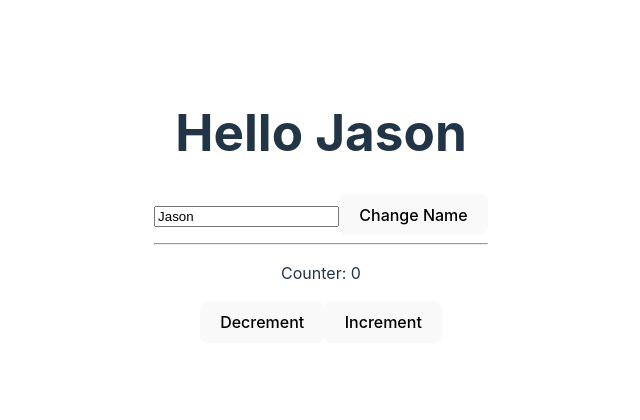
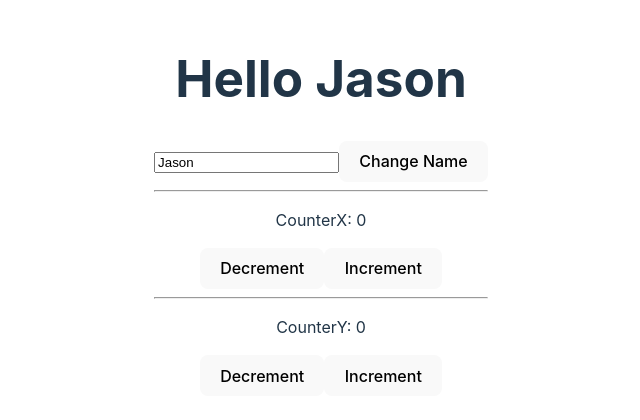
Before and after one commit to abasile1-tech/react_practice_1, a React (Vite) app: page / in a window 1280 px wide. Shown: the part 194-614 px from the top of the page, without its empty margins (319-959 px from the left). Built offline with nearby package versions, Linux system fonts and the light colour scheme.

Commit message:
I modified the increment and decrement functions to make them more general-purpose

```diff
--- a/src/App.jsx
+++ b/src/App.jsx
@@ -4,15 +4,16 @@ import { useState } from "react";
 function App() {
   const [username, setUsername] = useState("");
   const [password, setPassword] = useState("");
-  const [counter, setCounter] = useState(0);
+  const [counterX, setCounterX] = useState(0);
+  const [counterY, setCounterY] = useState(0);
   const [name, setName] = useState("Jason");
   const [nameInput, setNameInput] = useState("");
 
-  const increment = () => {
+  const increment = (counter, setCounter) => {
     setCounter(counter + 1);
   };
 
-  const decrement = () => {
+  const decrement = (counter, setCounter) => {
     setCounter(counter - 1);
   };
 
@@ -26,9 +27,37 @@ function App() {
       />
       <button onClick={() => setName("Bob")}>Change Name</button>
       <hr />
-      <p>Counter: {counter}</p>
-      <button onClick={decrement}>Decrement</button>
-      <button onClick={increment}>Increment</button>
+      <p>CounterX: {counterX}</p>
+      <button
+        onClick={() => {
+          decrement(counterX, setCounterX);
+        }}
+      >
+        Decrement
+      </button>
+      <button
+        onClick={() => {
+          increment(counterX, setCounterX);
+        }}
+      >
+        Increment
+      </button>
+      <hr />
+      <p>CounterY: {counterY}</p>
+      <button
+        onClick={() => {
+          decrement(counterY, setCounterY);
+        }}
+      >
+        Decrement
+      </button>
+      <button
+        onClick={() => {
+          increment(counterY, setCounterY);
+        }}
+      >
+        Increment
+      </button>
     </>
   );
 }
```
